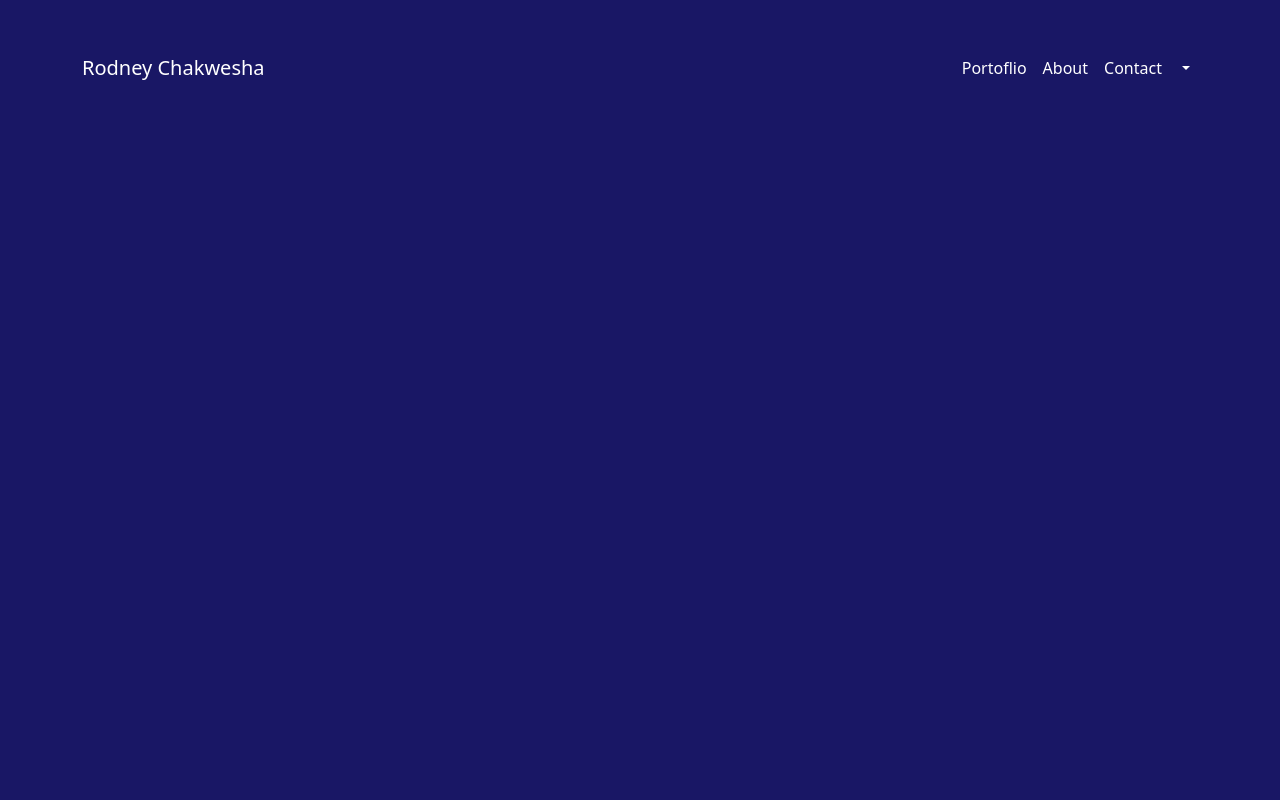
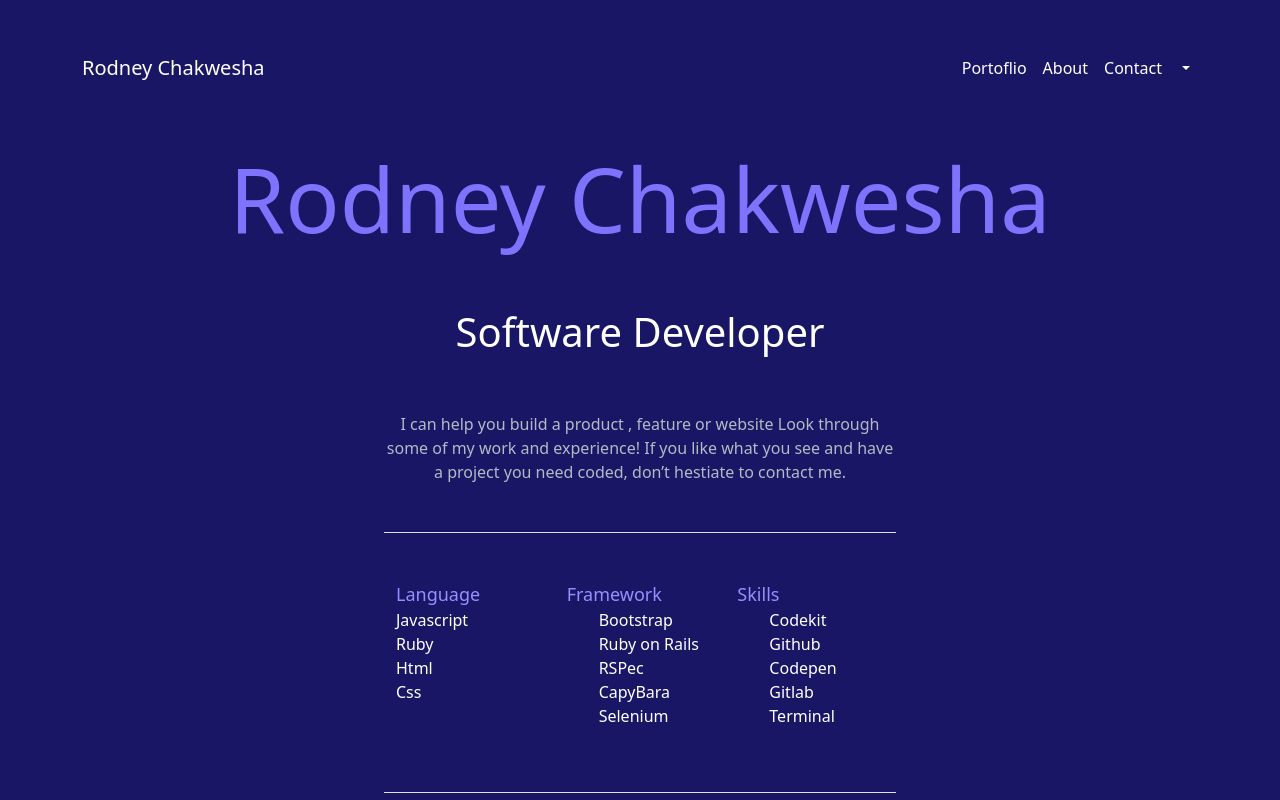
Before and after one commit to Agetuni/PortfolioBootstrap, a plain HTML site: page Index.html in a window 1280 px wide. Drawn offline with nearby package versions, Linux system fonts and the light colour scheme.

Commit message:
Add Introduction part

```diff
--- a/Index.html
+++ b/Index.html
@@ -1,5 +1,6 @@
 <!DOCTYPE html>
 <html lang="en">
+
 <head>
   <meta charset="UTF-8">
   <meta http-equiv="X-UA-Compatible" content="IE=edge">
@@ -9,12 +10,14 @@
   <link rel="stylesheet" href="style.css">
   <title>Portfoilo</title>
 </head>
+
 <body>
   <header>
     <nav class="navbar navbar-expand-lg navbar-light pt-5 ">
       <div class="container">
         <a class="navbar-brand text-white" href="#">Rodney Chakwesha</a>
-              <button class="navbar-toggler" type="button" data-bs-toggle="collapse" data-bs-target="#navbarNavDropdown" aria-controls="navbarNavDropdown" aria-expanded="false" aria-label="Toggle navigation">
+        <button class="navbar-toggler" type="button" data-bs-toggle="collapse" data-bs-target="#navbarNavDropdown"
+          aria-controls="navbarNavDropdown" aria-expanded="false" aria-label="Toggle navigation">
           <span class="navbar-toggler-icon"></span>
         </button>
         <div class="justify-content-end collapse navbar-collapse " id="navbarNavDropdown">
@@ -23,13 +26,14 @@
               <a class="nav-link active text-white" aria-current="page" href="#">Portoflio</a>
             </li>
             <li class="nav-item">
-                    <a class="nav-link text-white"  href="#">About</a>
+              <a class="nav-link text-white" href="#">About</a>
             </li>
             <li class="nav-item">
               <a class="nav-link text-white" href="#">Contact</a>
             </li>
             <li class="nav-item dropdown">
-                    <a class="nav-link dropdown-toggle text-white" href="#" id="navbarDropdownMenuLink" role="button" data-bs-toggle="dropdown" aria-expanded="false">
+              <a class="nav-link dropdown-toggle text-white" href="#" id="navbarDropdownMenuLink" role="button"
+                data-bs-toggle="dropdown" aria-expanded="false">
               </a>
               <ul class="dropdown-menu" aria-labelledby="navbarDropdownMenuLink">
                 <li><a class="dropdown-item" href="#">Action</a></li>
@@ -44,7 +48,56 @@
   </header>
   <main>
 
+    <section class="row  mt-5">
+      <h1 class="text-center name">Rodney Chakwesha</h1>
+      <h2 class="text-center text-white mt-5 job">Software Developer</h2>
+    </section>
+    <section class="introduction  mt-5" row>
+      <p class="text-center  introduction-paragraph mx-auto">
+        I can help you build a product , feature or website Look through some of my work and experience! If you
+        like what you see and have a project you need coded,
+        don’t hestiate to contact me.
+      </p>
+      <div class="row technology mx-auto border-top border-bottom mt-5 pt-5 pb-5">
+        <div class="col ">
+          <span class="technology-header"> Language</span>
+          <ul class="list-group list-group-flush text-white ">
+            <li>Javascript</li>
+            <li>Ruby</li>
+            <li>Html</li>
+            <li>Css</li>
+          </ul>
+        </div>
+        <div class="col ">
+          <span class="technology-header text-center"> Framework</span>
+          <ul class="text-white ">
+            <li>Bootstrap</li>
+            <li>Ruby on Rails</li>
+            <li>RSPec</li>
+            <li>CapyBara</li>
+            <li>Selenium</li>
+          </ul>
+        </div>
+        <div class="col ">
+          <span class="technology-header"> Skills</span>
+          <ul class="text-white ">
+            <li>Codekit</li>
+            <li>Github</li>
+            <li>Codepen</li>
+            <li>Gitlab</li>
+            <li>Terminal</li>
+          </ul>
+        </div>
+
+      </div>
+
+    </section>
+    <section>
+
+    </section>
+
   </main>
 
 </body>
+
 </html>
--- a/style.css
+++ b/style.css
@@ -1,7 +1,31 @@
 body {
-    background-color: #191765;
-    ;
+  background-color: #191765;
+  ;
 }
-nav {
-    color: #fff;
+
+.name {
+  font-size: 90px;
+  color: #7d73fc;
 }
+
+.job {
+  font-size: 40px;
+}
+
+.introduction-paragraph {
+  color: #B3BAC5;
+  width: 40%;
+}
+
+.technology {
+  width: 40%;
+}
+
+.technology-header {
+  font-size: 18px;
+  color: #9490ff;
+}
+
+ul {
+  list-style: none;
+}
```
Lines whose indentation alone changed are shown as unchanged.
